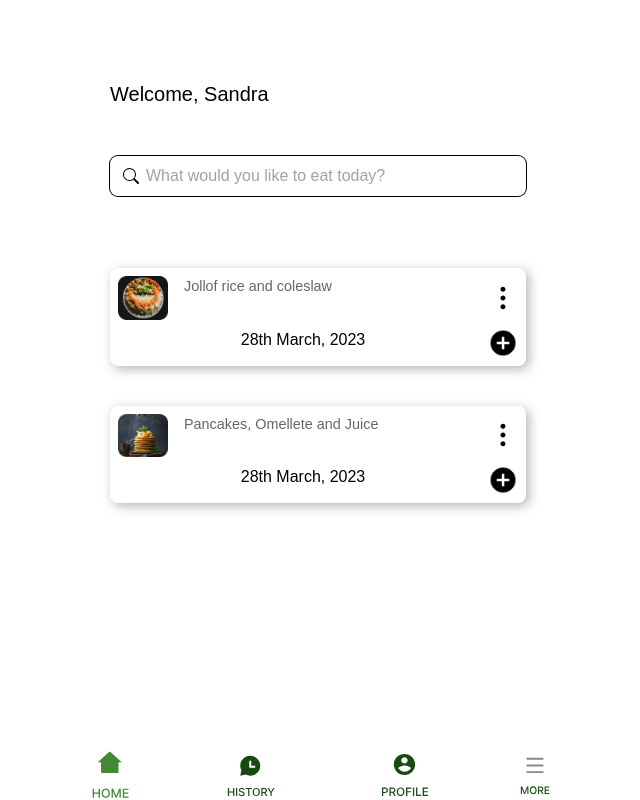
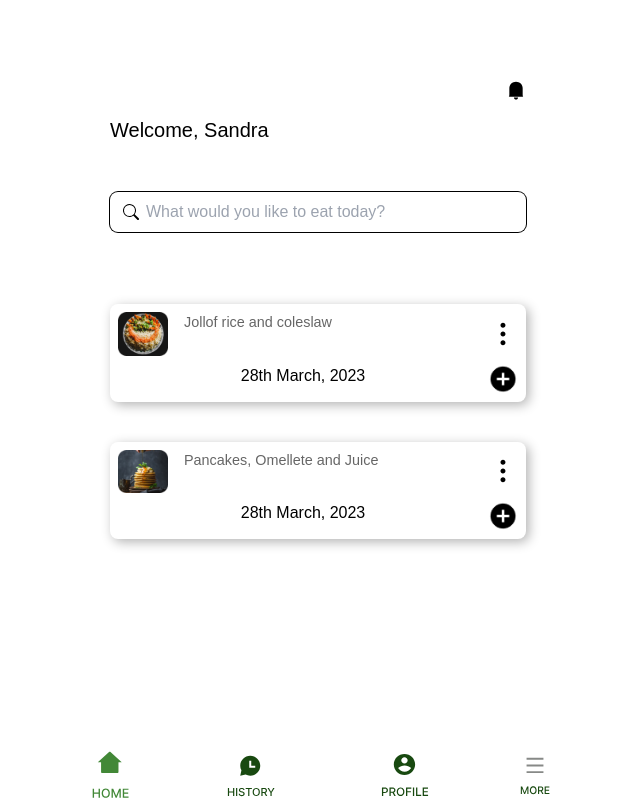
Before and after one commit to faytey/starX, a Next.js app: page /userhome in a window 1280 px wide. Shown: the whole page, without its empty margins (322-962 px from the left). Built offline with nearby package versions, Linux system fonts and the light colour scheme.

Commit message:
fixed bell in userpage

```diff
--- a/src/pages/userhome.js
+++ b/src/pages/userhome.js
@@ -4,6 +4,7 @@ import React from "react";
 import styles from "@/styles/Home.module.css";
 import { Navbar } from "@/components/Navbar";
 import { FoodItem } from "@/components/FoodItem";
+import Image from "next/image";
 
 const kitchen = () => {
   return (
@@ -17,9 +18,10 @@ const kitchen = () => {
       <main
         className={`${styles.main} px-2 max-h-screen lg:w-[30rem] mt-[1rem]`}
       >
-        <h2 className="text-left mt-[3rem] w-full text-xl mb-[2rem]">
-          Welcome, Sandra
-        </h2>
+        <div className="flex justify-end mt-[3rem] w-full">
+          <Image src="/alarm.svg" alt="alarm bell" width={20} height={20} />
+        </div>
+        <h2 className="text-left w-full text-xl mb-[2rem]">Welcome, Sandra</h2>
         <input
           className={`ring-1 ring-black rounded-lg py-2 px-9 w-full mb-6 ${styles.search}`}
           type="search"
```
